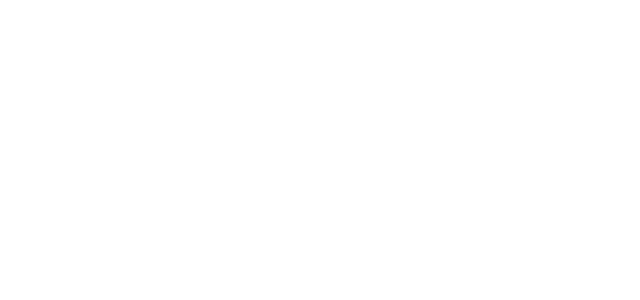
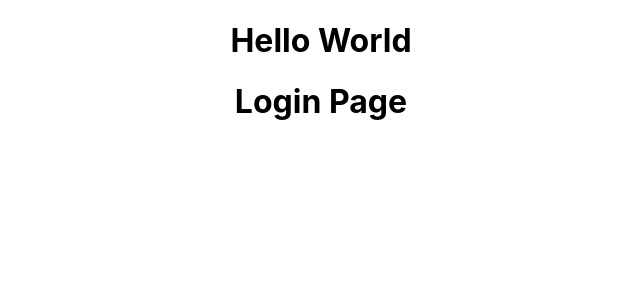
Before and after one commit to moriarty83/frontend-conspuent-eum, a React (Create React App) app: page /login in a window 1280 px wide. Shown: the top 300 px of the page, without its empty margins (319-959 px from the left). Built offline with nearby package versions, Linux system fonts and the light colour scheme.

Commit message:
NewUser function to Register

```diff
--- a/src/App.js
+++ b/src/App.js
@@ -1,10 +1,12 @@
 
 import './App.css';
+import PageRouter from './PageRouter';
 
 function App() {
   return (
     <div className="App">
-
+      <h1>Hello World</h1>
+      <PageRouter />
     </div>
   );
 }
--- /dev/null
+++ b/src/PageRouter.js
@@ -0,0 +1,14 @@
+import {Routes, Route} from 'react-router-dom'
+import Login from './pages/Login'
+
+function PageRouter(props){
+    return(
+        <>
+            <Routes>
+                <Route path="/login" element={<Login />} />
+            </Routes>
+        </>
+    )
+}
+
+export default PageRouter
--- a/src/index.js
+++ b/src/index.js
@@ -2,10 +2,14 @@ import React from 'react';
 import ReactDOM from 'react-dom';
 import './index.css';
 import App from './App';
+import { BrowserRouter as Router } from 'react-router-dom';
+
 
 ReactDOM.render(
   <React.StrictMode>
-    <App />
+    <Router>
+      <App />
+    </Router>
   </React.StrictMode>,
   document.getElementById('root')
 );
--- /dev/null
+++ b/src/pages/Login.js
@@ -0,0 +1,13 @@
+import React, { useState,useEffect } from 'react'
+import { useNavigate } from 'react-router-dom';
+import {Routes, Route} from 'react-router-dom'
+
+function Login (props){
+    return(
+        <>
+            <h1>Login Page</h1>
+        </>
+    )
+}
+
+export default Login
--- a/src/pages/Register.js
+++ b/src/pages/Register.js
@@ -6,7 +6,7 @@ import Button from '@mui/material/Button';
 import TextField from '@mui/material/Textfield';
 import { useFormControl } from '@mui/material/FormControl';
 
-const NewUser = () => {
+const Register = () => {
 	const [firstname, setFirstName] = useState("");
 	const [lastname, setLastName] = useState("");
 	const [email, setEmail] = useState("");
@@ -79,4 +79,4 @@ const NewUser = () => {
 	);
 }
 
-export default NewUser;
+export default Register;
```
Also changed, not shown: src/pages/Calculator.js (added, +12 -0 lines), src/pages/CalculatorDash.js (added, +12 -0 lines), src/pages/CategoryDash.js (added, +17 -0 lines), src/pages/Dashboard.js (added, +13 -0 lines), src/pages/Landing.js (added, +13 -0 lines), src/pages/Lesson.js (added, +13 -0 lines).
